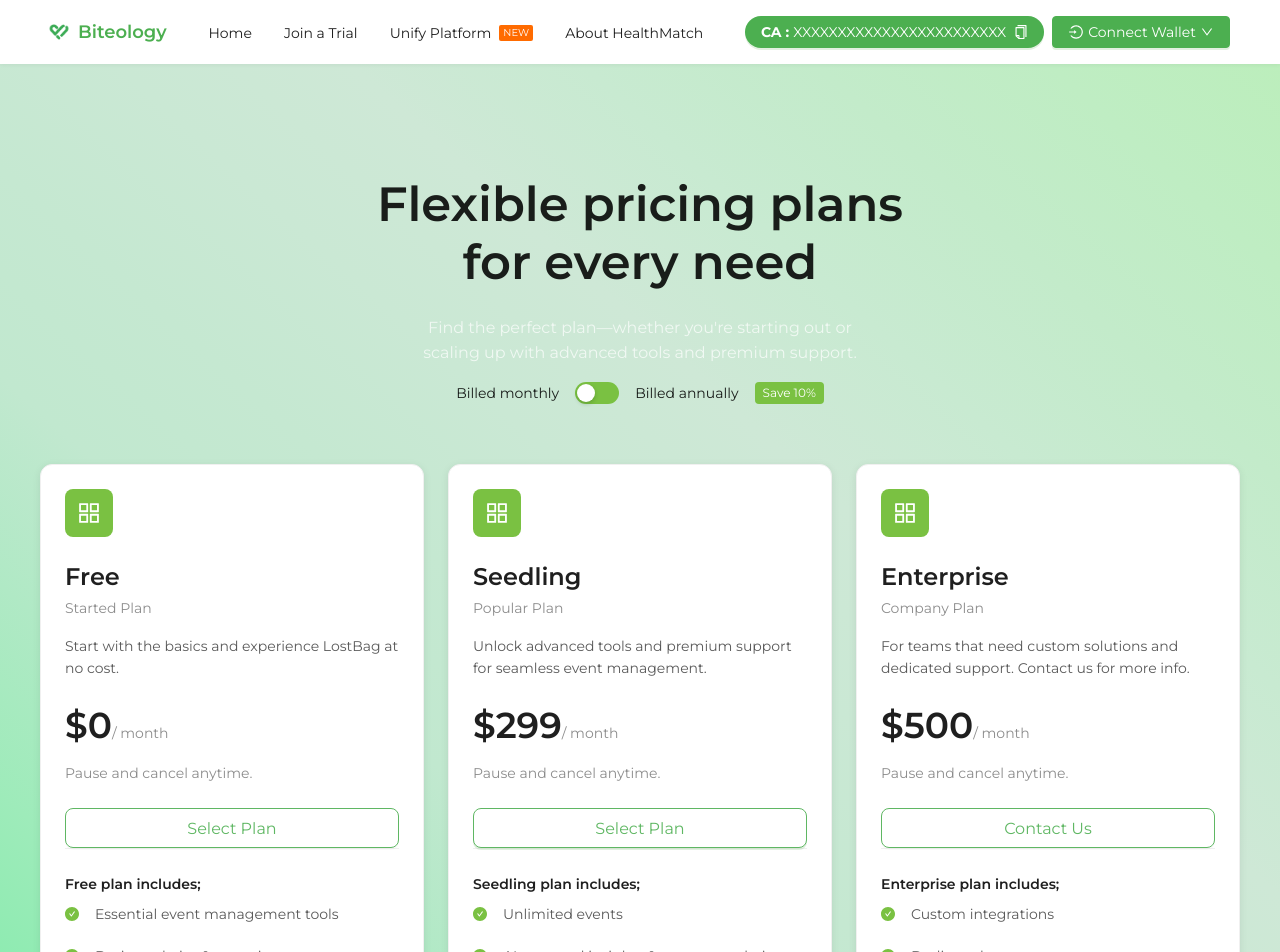
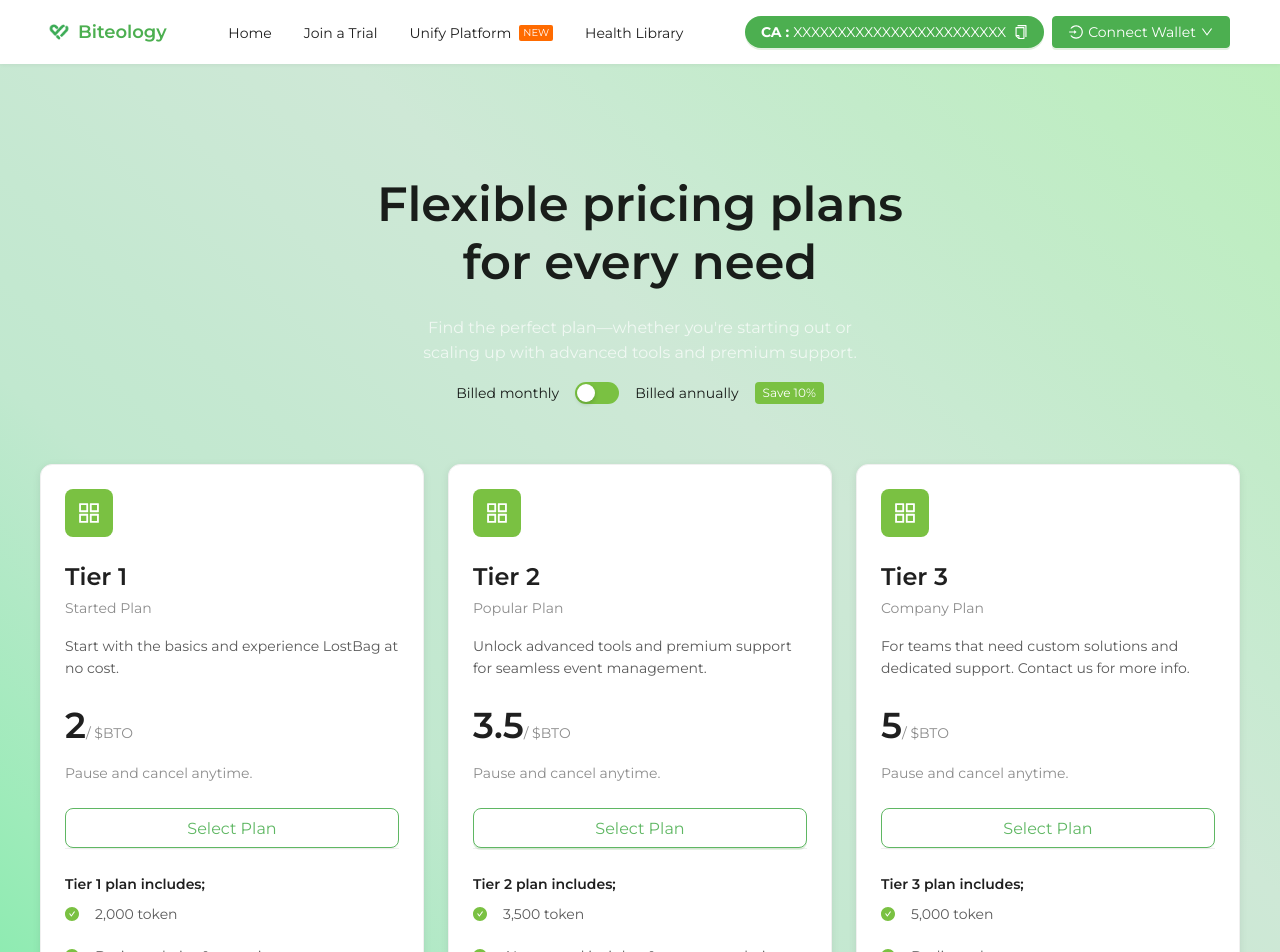
Before and after one commit to thanhhuynh1903/biteology, a React (Vite) app: page /payment in a window 1280 px wide. Shown: the top 952 px of the page. Built offline with nearby package versions, Linux system fonts and the light colour scheme.

Commit message:
update UI

```diff
--- a/src/components/HeaderComponent.tsx
+++ b/src/components/HeaderComponent.tsx
@@ -56,7 +56,7 @@ const HeaderComponent: React.FC<any> = ({}) => {
       ),
       route: "medical",
     },
-    { key: "about", label: "About HealthMatch" },
+    { key: "Health library", label: "Health Library", route: "food" },
   ];
 
   const handleMenuClick = ({ key }: { key: string }) => {
--- a/src/page/PricingPlans.tsx
+++ b/src/page/PricingPlans.tsx
@@ -26,12 +26,12 @@ export default function PricingPlans() {
   const plans: PricingPlan[] = [
     {
       icon: <AppstoreOutlined />,
-      title: "Free",
+      title: "Tier 1",
       label: "Started Plan",
       description: "Start with the basics and experience LostBag at no cost.",
-      monthlyPrice: 0,
+      monthlyPrice: 2,
       features: [
-        "Essential event management tools",
+        "2,000 token",
         "Basic analytics & reporting",
         "Up to 3 events per month",
         "Community Support",
@@ -43,13 +43,13 @@ export default function PricingPlans() {
     },
     {
       icon: <AppstoreOutlined />,
-      title: "Seedling",
+      title: "Tier 2",
       label: "Popular Plan",
       description:
         "Unlock advanced tools and premium support for seamless event management.",
-      monthlyPrice: 299,
+      monthlyPrice: 3.5,
       features: [
-        "Unlimited events",
+        "3,500 token",
         "AI-powered insights & recommendations",
         "Advanced budget tracking",
         "Priority support",
@@ -62,20 +62,20 @@ export default function PricingPlans() {
     },
     {
       icon: <AppstoreOutlined />,
-      title: "Enterprise",
+      title: "Tier 3",
       label: "Company Plan",
       description:
         "For teams that need custom solutions and dedicated support. Contact us for more info.",
-      monthlyPrice: 500,
+      monthlyPrice: 5,
       features: [
-        "Custom integrations",
+        "5,000 token",
         "Dedicated account manager",
         "Advanced security & compliance",
         "API access for automation",
         "VIP onboarding & training",
       ],
       action: {
-        text: "Contact Us",
+        text: "Select Plan",
         type: "default",
       },
     },
@@ -125,12 +125,11 @@ export default function PricingPlans() {
 
               <div className="price-container">
                 <Text className="price-amount">
-                  $
                   {isAnnual
                     ? (plan.monthlyPrice * 0.9).toFixed(0)
                     : plan.monthlyPrice}
                 </Text>
-                <Text className="price-period">/ month</Text>
+                <Text className="price-period">/ $BTO</Text>
               </div>
 
               <Text className="cancel-text">Pause and cancel anytime.</Text>
```
